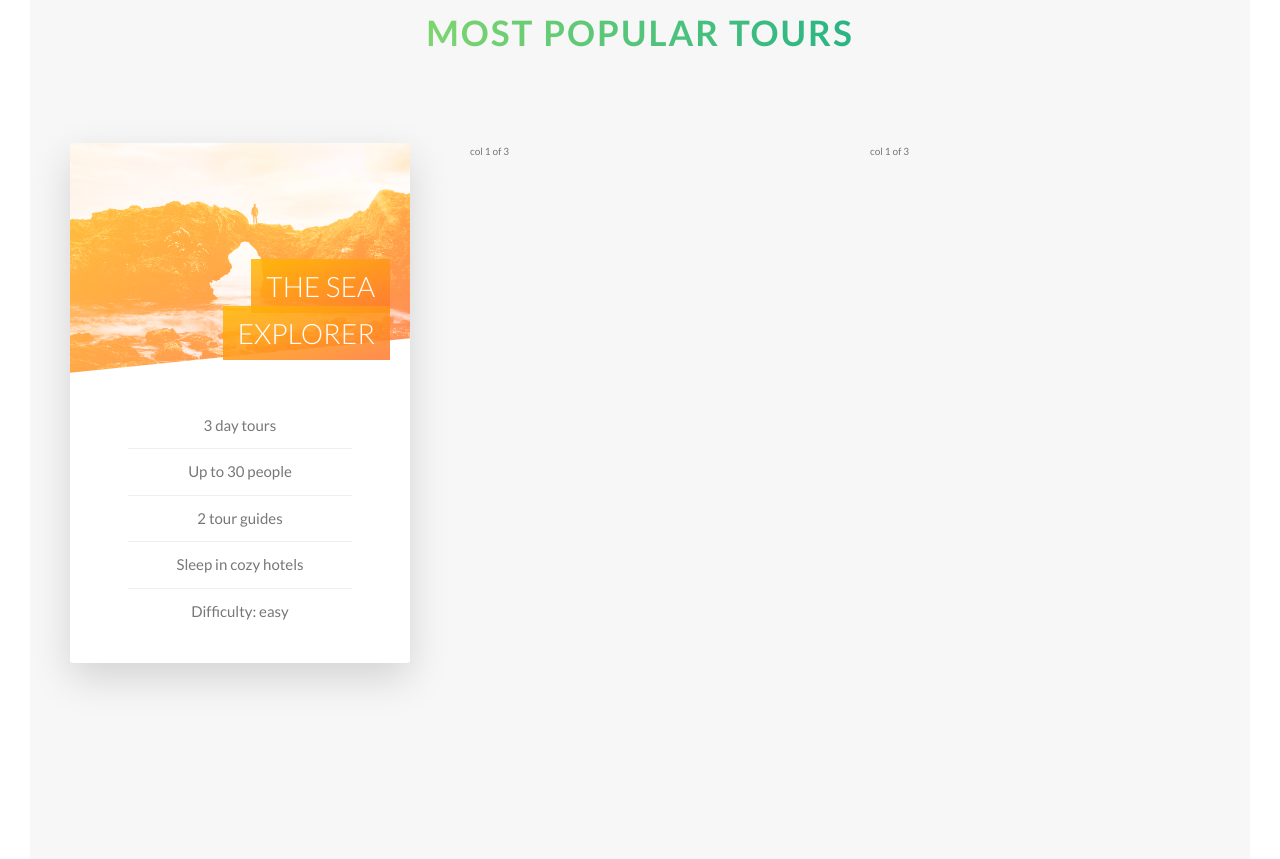
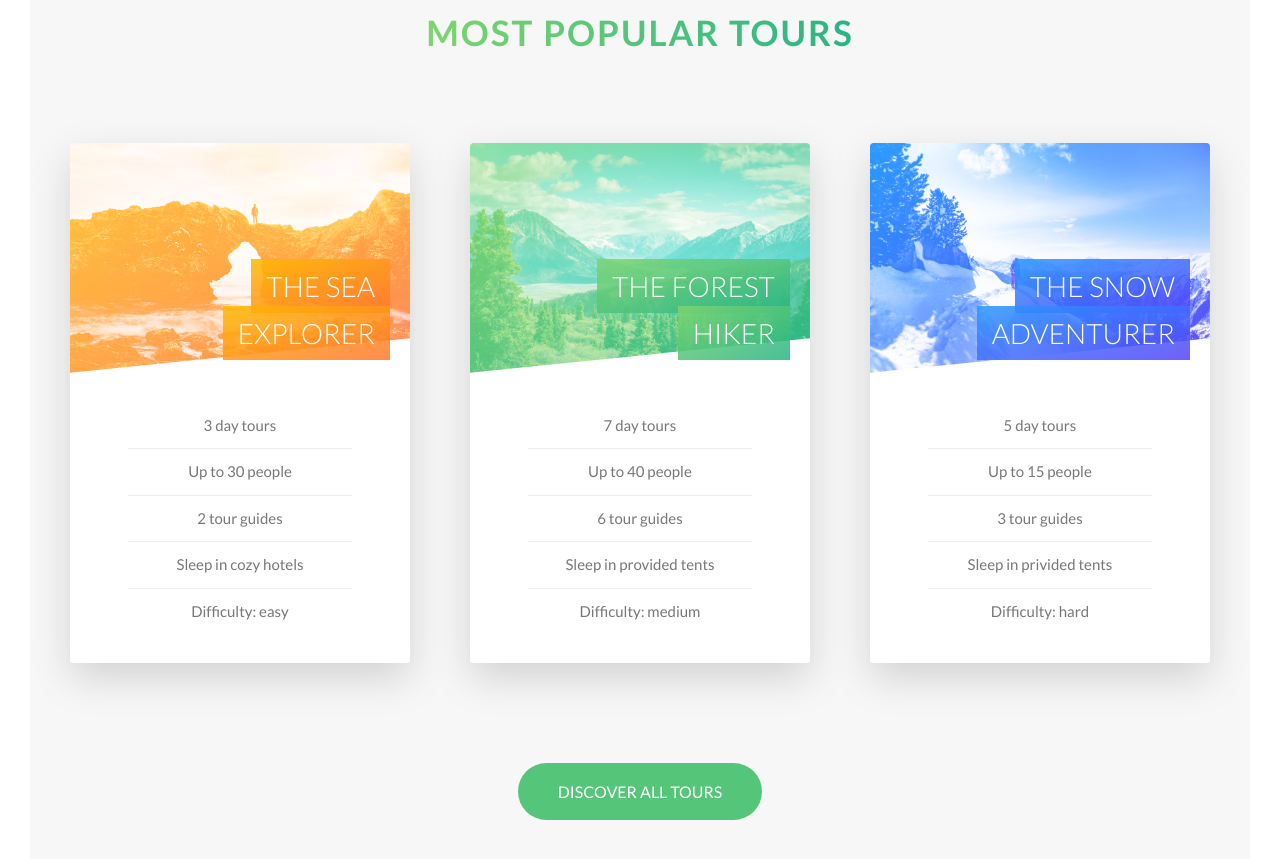
Before and after one commit to ngoctran-thn/Tour_booking_website, a website: page index.html in a window 1280 px wide. Shown: the part 2281-3140 px from the top of the page. Drawn offline with Linux system fonts and the light colour scheme.

Commit message:
complete home page

```diff
--- a/index.html
+++ b/index.html
@@ -166,19 +166,93 @@
                 </div>
 
                 <div class="card__side card__side--back  card__side--back-1">
-                  BACK
+                  <div class="card__cta">
+                    <div class="card__price-box">
+                      <p class="card__price-only">Only</p>
+                      <p class="card__price-value">$297</p>
+                    </div>
+                    <a href="" class="btn btn--white">Book now!</a>
+                  </div>
                 </div>
              </div>
           </div>
+
           <div class="col-1-of-3">
-            col 1 of 3
+            <div class="card">
+              <div class="card__side card__side--front">
+                <div class="card__picture card__picture--2 ">
+                    &nbsp;
+                </div>
+
+                <h4 class="card__heading">
+                  <span class="card__heading-span card__heading-span--2"> The Forest Hiker</span>
+
+                </h4>
+                <div class="card__details">
+                   <ul>
+                     <li>7 day tours</li>
+                     <li>Up to 40 people</li>
+                     <li>6 tour guides</li>
+                     <li>Sleep in provided tents</li>
+                     <li>Difficulty: medium</li>
+                   </ul>
+                </div>
+
+              </div>
+
+              <div class="card__side card__side--back  card__side--back-2">
+                <div class="card__cta">
+                  <div class="card__price-box">
+                    <p class="card__price-only">Only</p>
+                    <p class="card__price-value">$497</p>
+                  </div>
+                  <a href="" class="btn btn--white">Book now!</a>
+                </div>
+              </div>
+           </div>
           </div>
 
           <div class="col-1-of-3">
-            col 1 of 3
+            <div class="card">
+              <div class="card__side card__side--front">
+                <div class="card__picture card__picture--3 ">
+                    &nbsp;
+                </div>
+
+                <h4 class="card__heading">
+                  <span class="card__heading-span card__heading-span--3"> The Snow adventurer</span>
+
+                </h4>
+                <div class="card__details">
+                   <ul>
+                     <li>5 day tours</li>
+                     <li>Up to 15 people</li>
+                     <li>3 tour guides</li>
+                     <li>Sleep in privided tents</li>
+                     <li>Difficulty: hard</li>
+                   </ul>
+                </div>
+
+              </div>
+
+              <div class="card__side card__side--back  card__side--back-3">
+                <div class="card__cta">
+                  <div class="card__price-box">
+                    <p class="card__price-only">Only</p>
+                    <p class="card__price-value">$897</p>
+                  </div>
+                  <a href="" class="btn btn--white">Book now!</a>
+                </div>
+              </div>
+           </div>
           </div>
 
         </div>
+
+        <div class="u-center-text u-margin-top-huge">
+            <a href="#" class="btn btn--green">Discover all tours</a>
+        </div>
+
       </section>
     </main>
     <!--
--- a/sass/base/_utilities.scss
+++ b/sass/base/_utilities.scss
@@ -3,3 +3,5 @@
 .u-margin-bottom-big {margin-bottom: 8rem;}
 .u-margin-bottom-medium {margin-bottom: 4rem;}
 .u-margin-bottom-small { margin-bottom: 1.5rem;}
+.u-margin-top-big {margin-top: 8rem;}
+.u-margin-top-huge {margin-top: 10rem;}
--- a/sass/components/_button.scss
+++ b/sass/components/_button.scss
@@ -37,6 +37,17 @@
 
         }
     }
+
+    &--green {
+        background-color: $color-primary;
+        color: $color-white;
+
+        &::after {
+            background-color: $color-primary;
+
+        }
+    }
+
 
     &::after {
         content: "";
--- a/sass/components/_card.scss
+++ b/sass/components/_card.scss
@@ -30,10 +30,18 @@
             &-1 {
                 background-image: linear-gradient( to right bottom, $color-secondary-light, $color-secondary-dark);
             }
+
+            &-2 {
+                background-image:linear-gradient( to right bottom, $color-primary-light, $color-primary-dark);
+            }
+
+            &-3 {
+                background-image:linear-gradient( to right bottom, $color-tertiary-light, $color-tertiary-dark);
+            }
         }
     }
 
-
+    //.card:hover .card__side {
 
     &:hover &__side--front {
         transform: rotateY(-180deg);
@@ -50,16 +58,17 @@
         background-blend-mode: screen;
         -webkit-clip-path: polygon( 0 0, 100% 0, 100% 85%, 0 100% );
         clip-path: polygon( 0 0, 100% 0, 100% 85%, 0 100% );
-
+        border-top-left-radius: 3px;
+        border-top-right-radius: 3px;
 
         &--1 {
             background-image: linear-gradient( to right bottom, $color-secondary-light, $color-secondary-dark),url(../img/nat-5.jpg) ;
         }
         &--2 {
-            background-image: url(../img/nat-5.jpg) ;
+            background-image:linear-gradient( to right bottom, $color-primary-light, $color-primary-dark),url(../img/nat-6.jpg) ;
         }
         &--3 {
-            background-image: url(../img/nat-5.jpg) ;
+            background-image:linear-gradient( to right bottom, $color-tertiary-light, $color-tertiary-dark),url(../img/nat-7.jpg) ;
         }
 
     }
@@ -91,6 +100,18 @@
             rgba($color-secondary-light, .85),
             rgba($color-secondary-dark, .85));
         }
+
+        &--2 {
+            background-image: linear-gradient( to right bottom,
+            rgba($color-primary-light, .85),
+            rgba($color-primary-dark, .85));
+        }
+
+        &--3 {
+            background-image: linear-gradient( to right bottom,
+            rgba($color-tertiary-light, .85),
+            rgba($color-tertiary-dark, .85));
+        }
     }
 
     &__details {
@@ -113,5 +134,36 @@
 
         }
     }
+
+    // FRONT SIDE STYLING
+    &__cta {
+        position:absolute;
+        text-align: center;
+        top: 50%;
+        left: 50%;
+        transform: translate( -50%, -50%);
+        width: 90%;
+
+    }
+
+    &__price-box {
+        text-align: center;
+        color:$color-white;
+        margin-bottom: 8rem;
+    }
+
+    &__price-only {
+        font-size: 1.4rem;
+        text-transform: uppercase;
+    }
+
+    &__price-value {
+        font-size: 6rem;
+        font-weight: 100;
+
+    }
+
+
+
+
 }
-//.card:hover .card__side {
--- a/sass/pages/_home.scss
+++ b/sass/pages/_home.scss
@@ -21,6 +21,6 @@
 
 .section-tours {
     background-color:$color-grey-light-1 ;
-    padding: 25rem 0 50rem 0;
+    padding: 25rem 0 15rem 0;
     margin-top: -10rem;
 }
```
Also changed, not shown: css/style.css.
